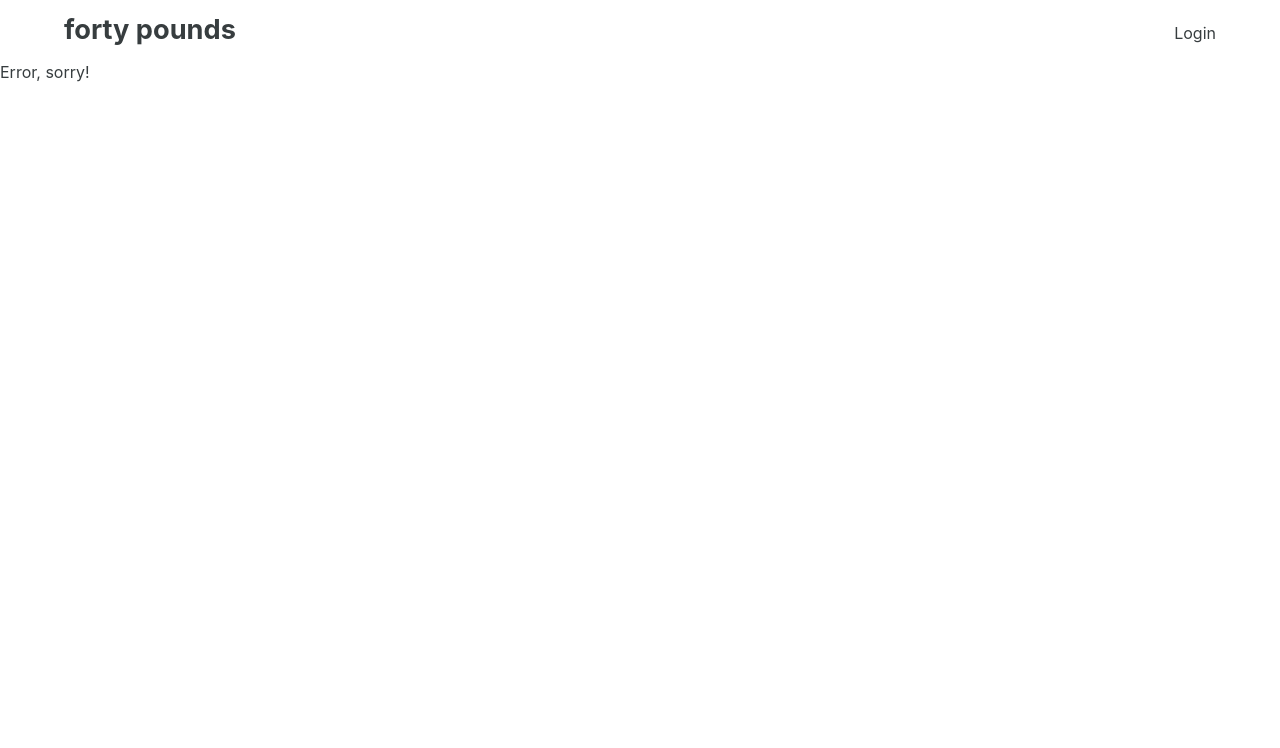
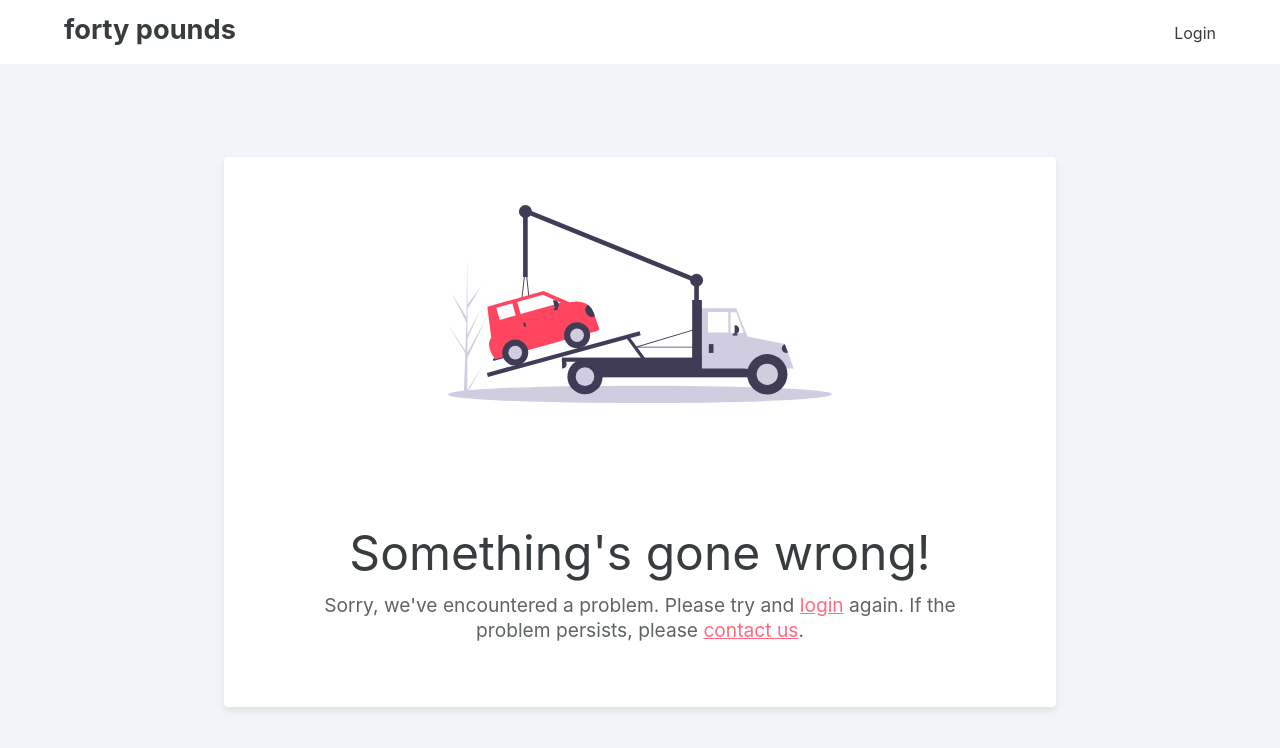
Before and after one commit to ruairidhflint/40lbs-frontend, a React (Create React App) app: page /error in a window 1280 px wide. Shown: the top 748 px of the page. Built offline with nearby package versions, Linux system fonts and the light colour scheme; no server answers.

Commit message:
Style error page

```diff
--- a/src/Views/DashError.js
+++ b/src/Views/DashError.js
@@ -1,10 +1,113 @@
 import React from 'react';
 import styled from 'styled-components';
+import { Link } from 'react-router-dom';
+
+import Error2 from '../Assets/error2.svg';
 
 function ErrorDashboard() {
-    return (
-        <h1> Error, sorry!</h1>
-    )
+  return (
+    <StyledErrorContainer>
+      <div className="container">
+        <div className="img-cont">
+          <img src={Error2} alt="mail box" />
+        </div>
+        <div className="text-cont">
+          <h3>Something's gone wrong!</h3>
+          <p>
+            Sorry, we've encountered a problem. Please try and{' '}
+            <Link to="/login">login</Link> again. If the problem persists,
+            please <a href="mailto:roryflintphoto@gmail.com">contact us</a>.
+          </p>
+        </div>
+      </div>
+    </StyledErrorContainer>
+  );
 }
 
+const StyledErrorContainer = styled.main`
+  width: 100vw;
+  height: 92vh;
+  display: flex;
+  justify-content: center;
+  align-items: center;
+  background-color: ${(props) => props.theme.background};
+
+  @media (max-width: 600px) {
+    background-color: ${(props) => props.theme.white};
+  }
+
+  .container {
+    width: 65vw;
+    height: 550px;
+    display: flex;
+    flex-direction: column;
+    align-items: center;
+    justify-content: space-between;
+    box-shadow: 0 4px 6px 0 hsla(0, 0%, 0%, 0.07);
+    border-radius: 4px;
+    background-color: ${(props) => props.theme.white};
+    padding: 3rem 0 4rem 0;
+
+    @media (max-width: 600px) {
+      width: 100%;
+      height: 72vh;
+      box-shadow: none;
+    }
+    .img-cont {
+      width: 30vw;
+
+      @media (max-width: 950px) {
+        width: 34vw;
+      }
+
+      @media (max-width: 600px) {
+        width: 50vw;
+      }
+
+      img {
+        max-width: 100%;
+        height: auto;
+      }
+    }
+
+    .text-cont {
+      width: 80%;
+      text-align: center;
+
+      h3 {
+        font-size: 3rem;
+        color: ${(props) => props.theme.mainText};
+        margin-bottom: 1rem;
+
+        @media (max-width: 700px) {
+          font-size: 2.5rem;
+        }
+
+        @media (max-width: 400px) {
+          font-size: 2rem;
+        }
+      }
+
+      p {
+        font-size: 1.2rem;
+        opacity: 0.8;
+        line-height: 1.3;
+
+        @media (max-width: 400px) {
+          font-size: 1 rem;
+        }
+
+        a {
+          transition: color 0.2s ease-in-out;
+          color: ${(props) => props.theme.red};
+          :hover {
+            color: ${(props) => props.theme.yellow};
+            transition: color 0.2s ease-in-out;
+          }
+        }
+      }
+    }
+  }
+`;
+
 export default ErrorDashboard;
```
Also changed, not shown: src/Assets/error2.svg (added).
